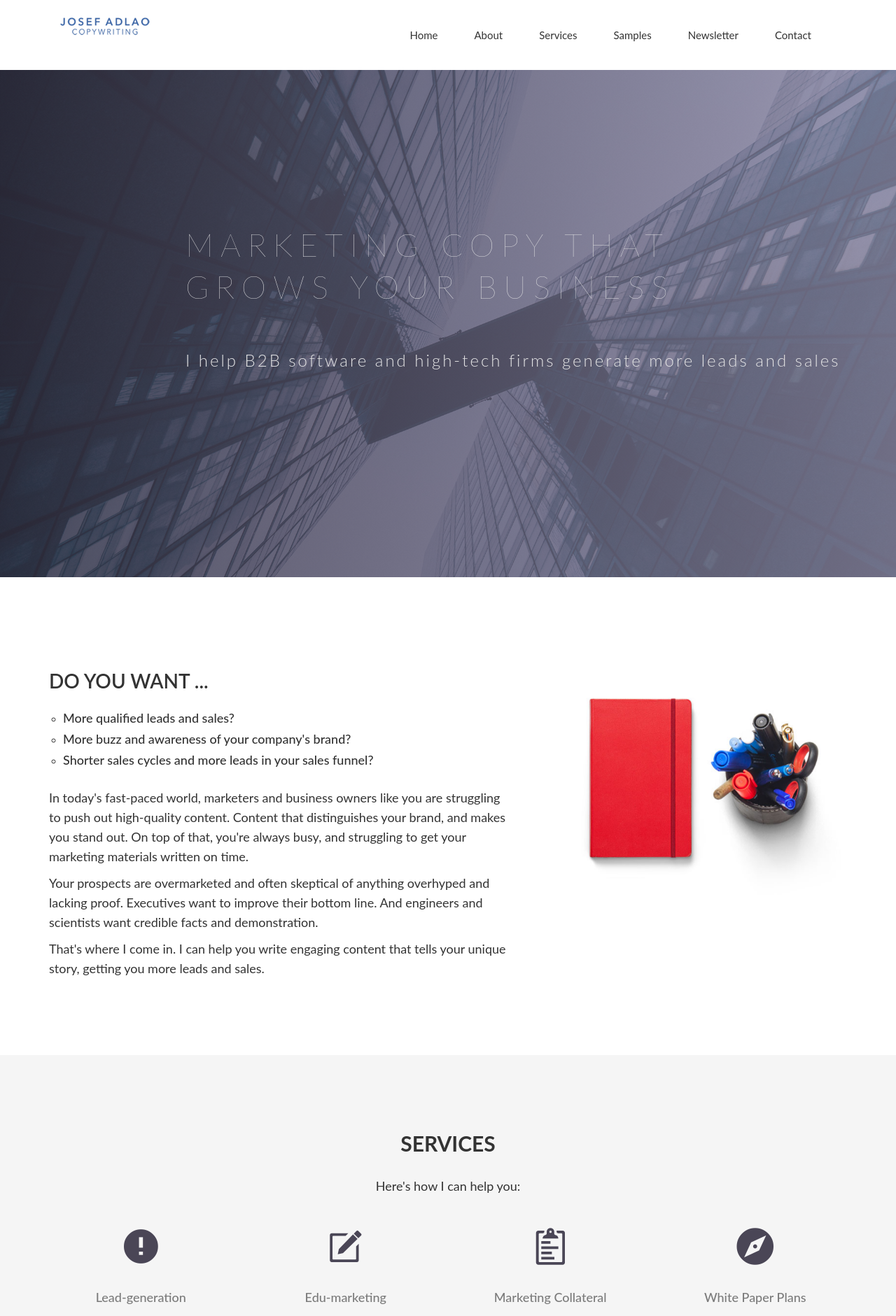
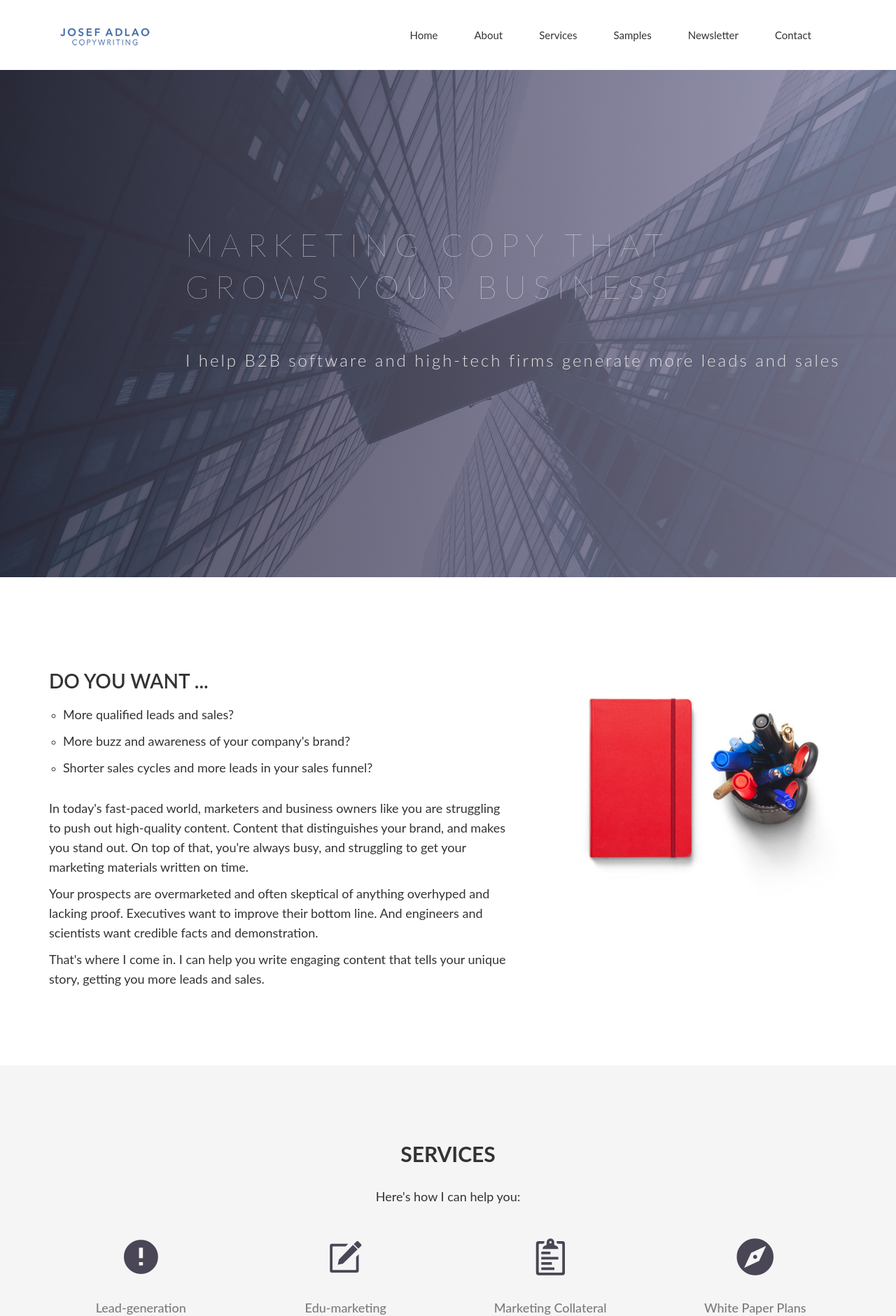
Before and after one commit to jadlaocopy/jadlaocopy.github.io, a Jekyll site: the page built from index.html, in a window 1280 px wide. Shown: the top 1881 px of the page at 70% size. Built offline with Jekyll 4.4.1, drawn with Linux system fonts in a browser that asks for light colours; nearby versions of some CDN libraries; some web fonts are replaced.

Commit message:
edited images

```diff
--- a/_includes/header.html
+++ b/_includes/header.html
@@ -14,8 +14,8 @@
             <span class="icon-bar"></span>
             <span class="icon-bar"></span>
             </button>
-            <a class="navbar-brand" href="index.html">
-              <img src="{{ site.baseurl }}/img/logo.png" alt="Logo">
+            <a class="navbar-brand" href="/">
+                <img src="{{ site.baseurl }}/img/logo.png" alt="Logo">
             </a>
           </div>
             <!-- Collect the nav links, forms, and other content for toggling -->
--- a/css/airspace.css
+++ b/css/airspace.css
@@ -74,7 +74,7 @@
   border: 0px;
 }
 header .navbar-brand {
-  padding-top: 5px;
+  padding-top: 20px;
 }
 header .navbar-default {
   background: none;
@@ -802,7 +802,7 @@
 }
 footer .footer-manu ul li a {
   display: inline-block;
-  color: #494949;
+  color: #333333;
 }
 footer .footer-manu ul li a:hover {
   color: #000;
--- a/index.html
+++ b/index.html
@@ -26,16 +26,15 @@
         <div class="block">
           <div class="section-title">
             <h2>Do you want ...</h2>
+            </div>
             <ul>
-                <li><h4>More qualified leads and sales?</h4></li>
-                <li><h4>More buzz and awareness of your company's brand?</h4></li>
-                <li><h4>Shorter sales cycles and more leads in your sales funnel?</h4></li>
+                <li><p>More qualified leads and sales?</p></li>
+                <li><p>More buzz and awareness of your company's brand?</p></li>
+                <li><p>Shorter sales cycles and more leads in your sales funnel?</p></li>
             </ul>
-          </div>
           <p>In today's fast-paced world, marketers and business owners like you are struggling to push out high-quality content. Content that distinguishes your brand, and makes you stand out. On top of that, you're always busy, and struggling to get your marketing materials written on time.</p>
 
           <p>Your prospects are overmarketed and often skeptical of anything overhyped and lacking proof. Executives want to improve their bottom line. And engineers and scientists want credible facts and demonstration.</p>
-
 
           <p>That's where I come in. I can help you write engaging content that tells your unique story, getting you more leads and sales.</p>
 
@@ -98,7 +97,7 @@
   <div class="row">
 
     <div class="col-md-6">
-      <img src="img/profile.png" alt="me" height="500" width="450">
+        <center><img src="img/profile.png" alt="me" height="450" width="380"></center>
 
     </div>
     <div class="col-md-6">
```
Also changed, not shown: 10 other files.
